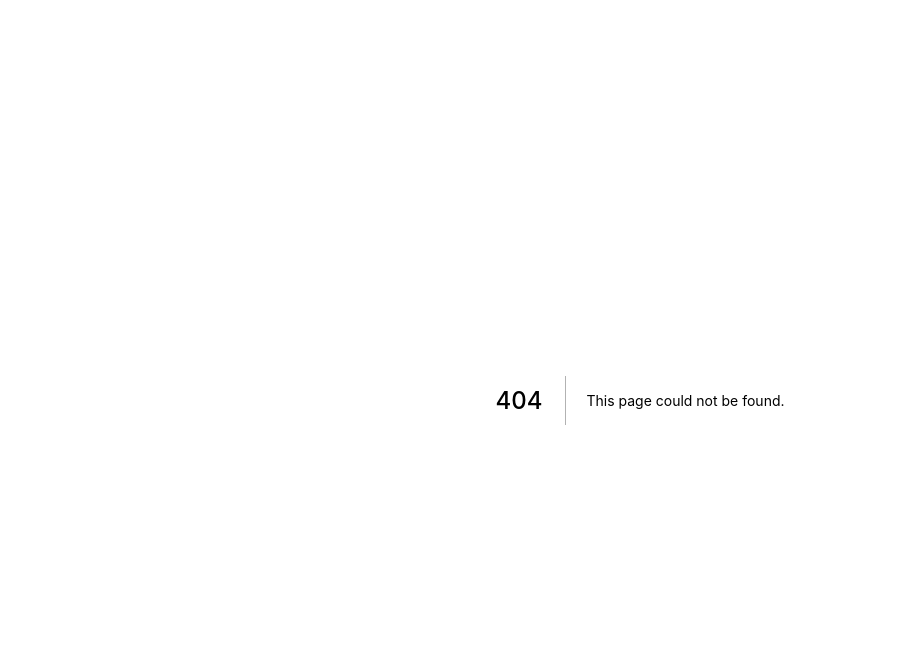
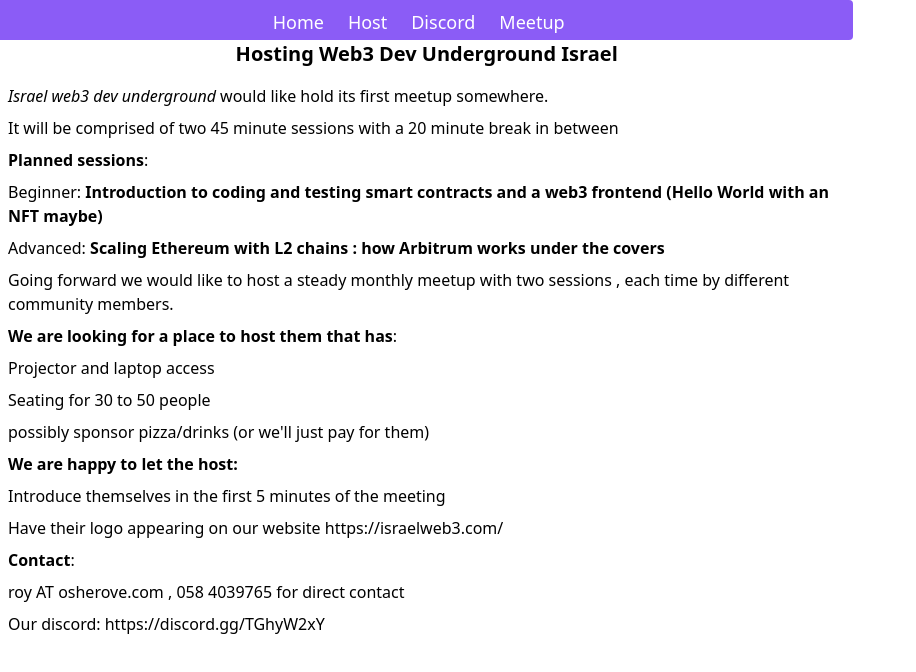
Before and after one commit to royosherove/ilweb3next, a Next.js app: page /host in a window 1280 px wide. Before the commit this address had no page. Shown: the top 672 px of the page, without its empty margins (0-916 px from the left). Built offline with nearby package versions, Linux system fonts and the light colour scheme.

Commit message:
host page

```diff
--- a/package.json
+++ b/package.json
@@ -13,6 +13,7 @@
     "next": "12.0.7",
     "react": "17.0.2",
     "react-dom": "17.0.2",
+    "react-markdown": "^8.0.0",
     "web3modal": "^1.9.4"
   },
   "devDependencies": {
--- a/pages/TopMenuComponent.tsx
+++ b/pages/TopMenuComponent.tsx
@@ -1,21 +1,11 @@
+import Link from "next/link";
 import React from "react"
 const TopMenuComponent = () => (
-  <div
-  className="group h-10 float-left rounded-r bg-violet-500 py-2 md:text-lg text-center  md:w-1/4 divide-x-2 space-x-2 md:space-x-6  ">
-    <a
-      className="text-white group-hover:text-yellow-500 pl-1 pt-0 text-sm md:text-lg "
-      href="https://discord.gg/YnpgKfcyyW"
-      target="_blank"
-      rel="noreferrer"
-    >
-      Discord
-    </a>
-    <a
-      className="text-white group-hover:text-yellow-500 pl-1 pr-2 md:pl-6  text-sm md:text-lg"
-      href="https://www.meetup.com/ilw3-israel-web-3-0-smart-contracts-dev-meetup/"
-      target="_blank"
-      rel="noreferrer"
-    >
+  <div className="group h-10 float-left text-white rounded-r bg-violet-500 py-2 md:text-lg text-center  space-x-2 md:space-x-6 pr-4  ">
+    <Link href="/">Home</Link>
+    <Link href="/host">Host</Link>
+    <a target="_blank" rel="noreferrer noopener" href="https://discord.gg/YnpgKfcyyW">Discord</a>
+    <a target="_blank" rel="noreferrer noopener" href="https://www.meetup.com/ilw3-israel-web-3-0-smart-contracts-dev-meetup/">
       Meetup
     </a>
   </div>
--- /dev/null
+++ b/pages/host.tsx
@@ -0,0 +1,54 @@
+/* eslint-disable @next/next/no-img-element */
+import { nanoid } from 'nanoid';
+import Head from 'next/head'
+import { ReactFragment } from 'react'
+import TopMenuComponent from './TopMenuComponent';
+import WalletButton from './WalletButtonComponent';
+import ReactMarkdown from 'react-markdown';
+
+const text = `
+- *Israel web3 dev underground* would like hold its first meetup somewhere.
+- It will be comprised of two 45 minute sessions with a 20 minute break in between
+- **Planned sessions**:
+    - Beginner: **Introduction to coding and testing smart contracts and a web3 frontend (Hello World with an NFT maybe)**
+    - Advanced: **Scaling Ethereum with L2 chains : how Arbitrum works under the covers**
+- Going forward we would like to host a steady monthly meetup with two sessions , each time by different community members.
+- **We are looking for a place to host them that has**:
+- Projector and laptop access
+- Seating for 30 to 50 people
+    - possibly sponsor pizza/drinks (or we'll just pay for them)
+- **We are happy to let the host:**
+    - Introduce themselves in the first 5 minutes of the meeting
+    - Have their logo appearing on our website https://israelweb3.com/
+- **Contact**:
+    - roy AT osherove.com  , 058 4039765 for direct contact
+    - Our discord: https://discord.gg/TGhyW2xY
+`;
+export default function Home() {
+  return (
+    <div className="relative w-screen">
+      <Head>
+        <title>ILW3</title>
+        <meta
+          name="description"
+          content="Israel Web3 and Smart Contract Developers Meetup"
+        />
+        <link rel="icon" href="/favicon.ico" />
+      </Head>
+
+      <main className="grid sm:w-2/3 sm:self-center">
+        <TopMenuComponent/>
+        <h1 className="font-bold text-xl text-center">
+          Hosting Web3 Dev Underground Israel
+        </h1>
+        <div className="p-2 flex-col flex space-y-2">
+          {text.split("-").map((line) => (
+            <p key={nanoid()}>
+              <ReactMarkdown>{line}</ReactMarkdown>
+            </p>
+          ))}
+        </div>
+      </main>
+    </div>
+  );
+}
```
Also changed, not shown: 1 other file (tests, documents, lock files or other folders).
